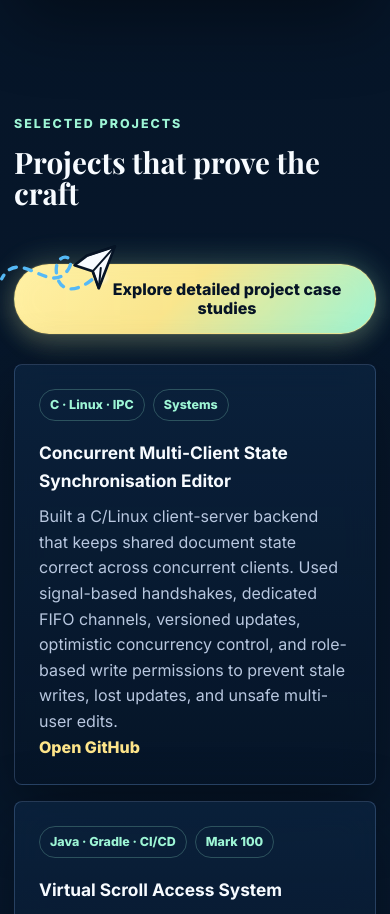
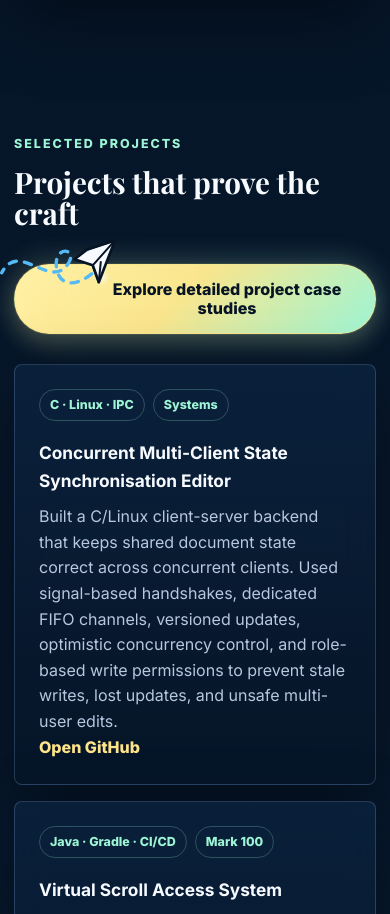
Before and after one commit to HaleyyT/portfolio, a website built with Vite: page index.html in a window 390 px wide. Shown: the part 2107-3021 px from the top of the page. Built offline with nearby package versions, Linux system fonts and the light colour scheme.

Commit message:
fix paper plane layout on home page

```diff
--- a/index.html
+++ b/index.html
@@ -98,7 +98,7 @@
       </section>
 
       <section id="projects" class="section">
-        <div class="section-heading">
+        <div class="section-heading project-section-heading">
           <p class="section-kicker">Selected Projects</p>
           <h2 class="single-line-title">Projects that prove the craft</h2>
           <a class="section-link project-case-study-cta" href="/projects.html">
--- a/src/styles.css
+++ b/src/styles.css
@@ -357,6 +357,11 @@ footer p {
   margin-bottom: 30px;
 }
 
+.project-section-heading .section-kicker,
+.project-section-heading .single-line-title {
+  transform: translateY(20px);
+}
+
 .section-link,
 .text-link {
   color: var(--gold);
@@ -425,7 +430,7 @@ footer p {
 .flight-arc {
   position: absolute;
   left: -78px;
-  top: -34px;
+  top: -44px;
   width: 188px;
   height: 104px;
   pointer-events: none;
@@ -1026,7 +1031,7 @@ footer {
 
   .flight-arc {
     left: -16px;
-    top: -32px;
+    top: -38px;
     width: 120px;
     height: 78px;
   }
```
